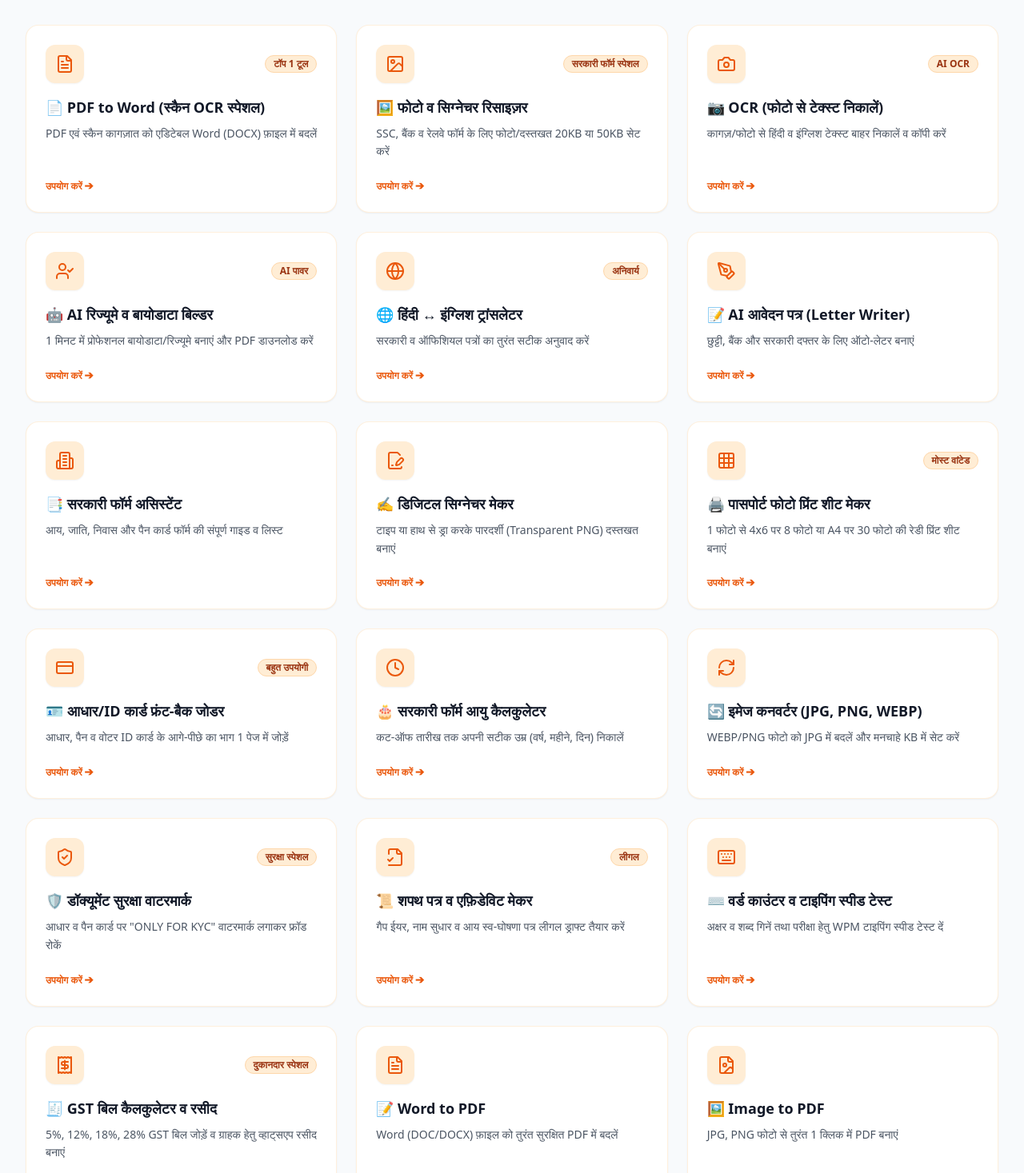
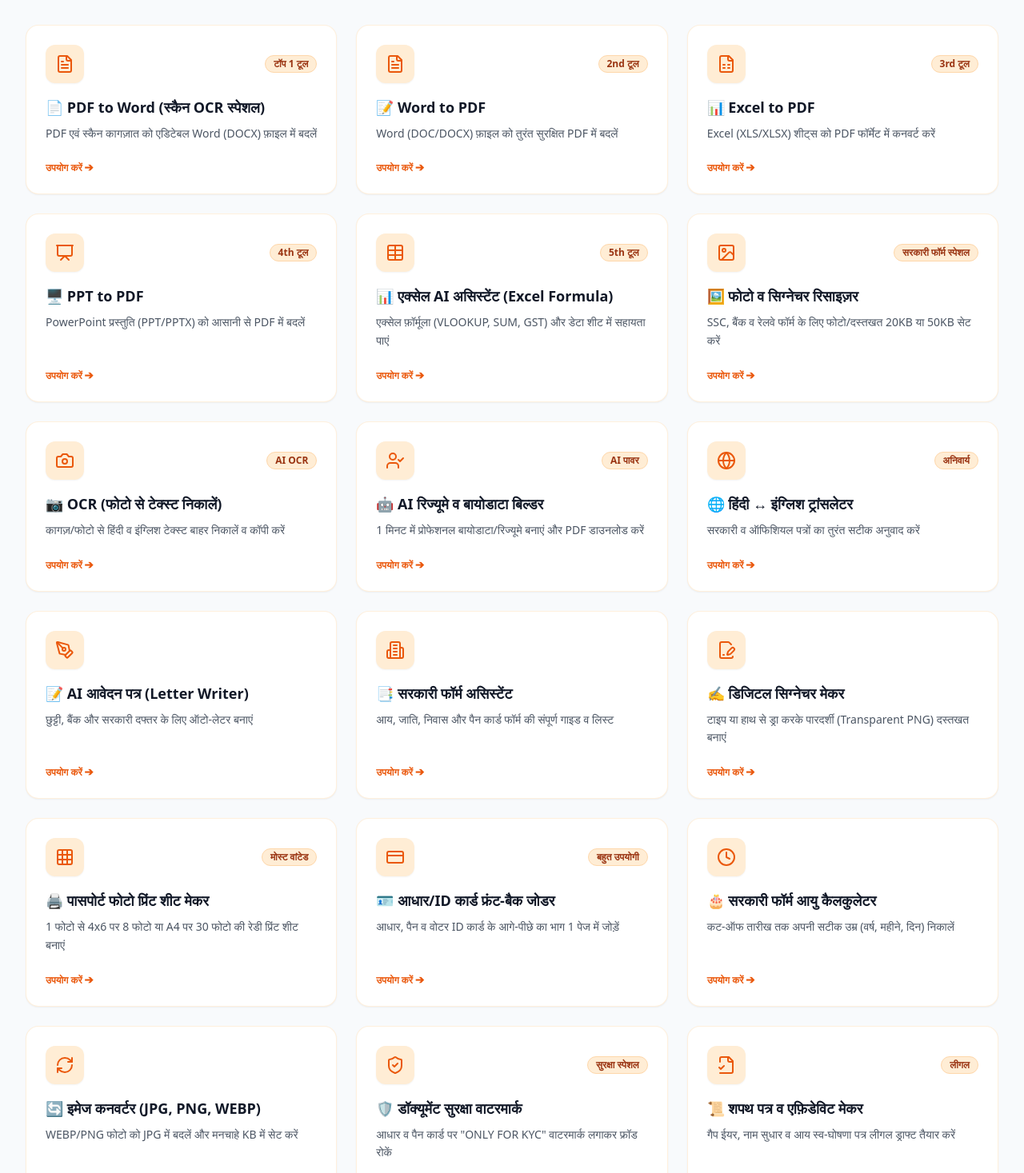
Before and after one commit to appi121/Mera-Document, a React (Vite) app: page / in a window 1280 px wide. Shown: the part 823-2290 px from the top of the page at 80% size. Built offline with nearby package versions, Linux system fonts and the light colour scheme.

Commit message:
[dyad] Placed Word to PDF, Excel to PDF, PPT to PDF, and Excel AI Assistant in positions 2 through 5 - wrote 1 file(s)

```diff
--- a/src/components/ToolGrid.tsx
+++ b/src/components/ToolGrid.tsx
@@ -37,7 +37,7 @@ interface ToolGridProps {
 }
 
 export const toolsData: ToolItem[] = [
-  // 1. Initial Core Tools (सबसे पहले जोड़ने वाले मुख्य टूल्स)
+  // 1st to 5th Tools (यूर्जर की आवश्यकतानुसार टॉप 5 का क्रम)
   {
     id: 'pdf-to-word',
     titleHi: '📄 PDF to Word (स्कैन OCR स्पेशल)',
@@ -49,6 +49,52 @@ export const toolsData: ToolItem[] = [
     badgeHi: 'टॉप 1 टूल',
     badgeEn: 'Top #1 Tool',
   },
+  {
+    id: 'word-to-pdf',
+    titleHi: '📝 Word to PDF',
+    titleEn: '📝 Word to PDF Converter',
+    descHi: 'Word (DOC/DOCX) फ़ाइल को तुरंत सुरक्षित PDF में बदलें',
+    descEn: 'Convert Word document to secure high quality PDF',
+    icon: 'word-to-pdf',
+    category: 'pdf',
+    badgeHi: '2nd टूल',
+    badgeEn: 'Top #2 Tool',
+  },
+  {
+    id: 'excel-to-pdf',
+    titleHi: '📊 Excel to PDF',
+    titleEn: '📊 Excel to PDF Converter',
+    descHi: 'Excel (XLS/XLSX) शीट्स को PDF फॉर्मेट में कनवर्ट करें',
+    descEn: 'Convert Excel spreadsheets into clean PDF documents',
+    icon: 'excel-to-pdf',
+    category: 'pdf',
+    badgeHi: '3rd टूल',
+    badgeEn: 'Top #3 Tool',
+  },
+  {
+    id: 'ppt-to-pdf',
+    titleHi: '🖥️ PPT to PDF',
+    titleEn: '🖥️ PPT to PDF Converter',
+    descHi: 'PowerPoint प्रस्तुति (PPT/PPTX) को आसानी से PDF में बदलें',
+    descEn: 'Convert PowerPoint slides to PDF format easily',
+    icon: 'ppt-to-pdf',
+    category: 'pdf',
+    badgeHi: '4th टूल',
+    badgeEn: 'Top #4 Tool',
+  },
+  {
+    id: 'excel',
+    titleHi: '📊 एक्सेल AI असिस्टेंट (Excel Formula)',
+    titleEn: '📊 Excel AI Assistant & Formula Helper',
+    descHi: 'एक्सेल फ़ॉर्मूला (VLOOKUP, SUM, GST) और डेटा शीट में सहायता पाएं',
+    descEn: 'Get instant Excel formulas & data management helper',
+    icon: 'excel',
+    category: 'utilities',
+    badgeHi: '5th टूल',
+    badgeEn: 'Top #5 Tool',
+  },
+
+  // अन्य सभी मुख्य व उपयोगी टूल्स
   {
     id: 'photo-resizer',
     titleHi: '🖼️ फोटो व सिग्नेचर रिसाइज़र',
@@ -120,8 +166,6 @@ export const toolsData: ToolItem[] = [
     icon: 'signature',
     category: 'utilities',
   },
-
-  // 2. Most Frequently Used Utilities (सबसे ज्यादा उपयोग होने वाले अन्य लोकप्रिय टूल्स)
   {
     id: 'passport-sheet',
     titleHi: '🖨️ पासपोर्ट फोटो प्रिंट शीट मेकर',
@@ -204,17 +248,6 @@ export const toolsData: ToolItem[] = [
     badgeHi: 'दुकानदार स्पेशल',
     badgeEn: 'Bill & Receipt',
   },
-
-  // 3. Additional PDF & Supporting Tools
-  {
-    id: 'word-to-pdf',
-    titleHi: '📝 Word to PDF',
-    titleEn: '📝 Word to PDF Converter',
-    descHi: 'Word (DOC/DOCX) फ़ाइल को तुरंत सुरक्षित PDF में बदलें',
-    descEn: 'Convert Word document to secure high quality PDF',
-    icon: 'word-to-pdf',
-    category: 'pdf',
-  },
   {
     id: 'img-to-pdf',
     titleHi: '🖼️ Image to PDF',
@@ -252,24 +285,6 @@ export const toolsData: ToolItem[] = [
     category: 'pdf',
   },
   {
-    id: 'excel-to-pdf',
-    titleHi: '📊 Excel to PDF',
-    titleEn: '📊 Excel to PDF Converter',
-    descHi: 'Excel (XLS/XLSX) शीट्स को PDF फॉर्मेट में कन्वर्ट करें',
-    descEn: 'Convert Excel spreadsheets into clean PDF documents',
-    icon: 'excel-to-pdf',
-    category: 'pdf',
-  },
-  {
-    id: 'ppt-to-pdf',
-    titleHi: '🖥️ PPT to PDF',
-    titleEn: '🖥️ PPT to PDF Converter',
-    descHi: 'PowerPoint प्रस्तुति (PPT/PPTX) को आसानी से PDF में बदलें',
-    descEn: 'Convert PowerPoint slides to PDF format easily',
-    icon: 'ppt-to-pdf',
-    category: 'pdf',
-  },
-  {
     id: 'templates',
     titleHi: '📋 डॉक्यूमेंट टेम्पलेट्स',
     titleEn: '📋 Document Templates',
@@ -277,15 +292,6 @@ export const toolsData: ToolItem[] = [
     descEn: 'Ready formats for rent agreement, receipts, salary slips',
     icon: 'templates',
     category: 'popular',
-  },
-  {
-    id: 'excel',
-    titleHi: '📊 एक्सेल AI असिस्टेंट',
-    titleEn: '📊 Excel AI Assistant',
-    descHi: 'एक्सेल फ़ॉर्मूला (VLOOKUP, SUM) और सहायता प्राप्त करें',
-    descEn: 'Get instant Excel formulas & data helper',
-    icon: 'excel',
-    category: 'utilities',
   },
 ];
 
@@ -302,9 +308,9 @@ export const ToolGrid: React.FC<ToolGridProps> = ({ lang, searchQuery, onSelectT
     );
 
     if (activeCategory === 'all') return matchesSearch;
-    if (activeCategory === 'pdf') return matchesSearch && t.category === 'pdf';
+    if (activeCategory === 'pdf') return matchesSearch && (t.category === 'pdf' || t.id.includes('pdf'));
     if (activeCategory === 'govt') return matchesSearch && (t.id === 'photo-resizer' || t.id === 'image-converter' || t.id === 'age-calculator' || t.id === 'watermark' || t.id === 'passport-sheet' || t.id === 'id-joiner' || t.id === 'govt' || t.id === 'affidavit');
-    if (activeCategory === 'ai') return matchesSearch && (t.category === 'ai' || t.category === 'utilities' || t.id === 'typing-counter' || t.id === 'gst-calculator');
+    if (activeCategory === 'ai') return matchesSearch && (t.category === 'ai' || t.category === 'utilities' || t.id === 'excel' || t.id === 'typing-counter' || t.id === 'gst-calculator');
 
     return matchesSearch;
   });
```
